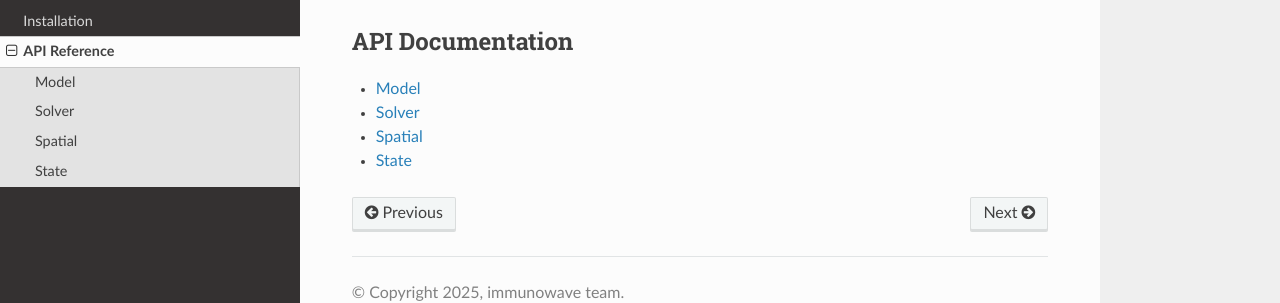
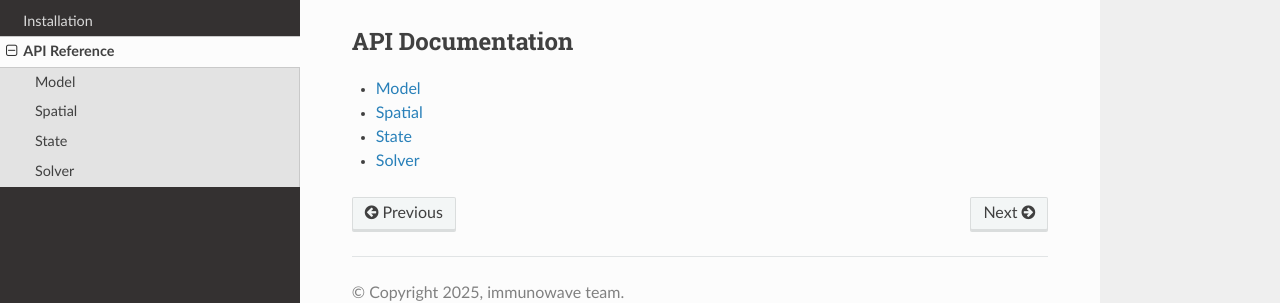
Before and after one commit to dewitt-lab/immunowave, a Sphinx documentation site: the page built from docs/source/api/index.rst, in a window 1280 px wide. Shown: the part 131-434 px from the top of the page. Built offline with Sphinx 7.4.7 and the Read the Docs theme 3.1.0, drawn with Linux system fonts in a browser that asks for light colours; pages that are not in the unit, such as notebooks, are missing from menus.

```diff
--- a/docs/source/api/index.rst
+++ b/docs/source/api/index.rst
@@ -6,6 +6,6 @@ API Reference
    :caption: API Documentation
 
    model
-   solver
    spatial
    state
+   solver
```
